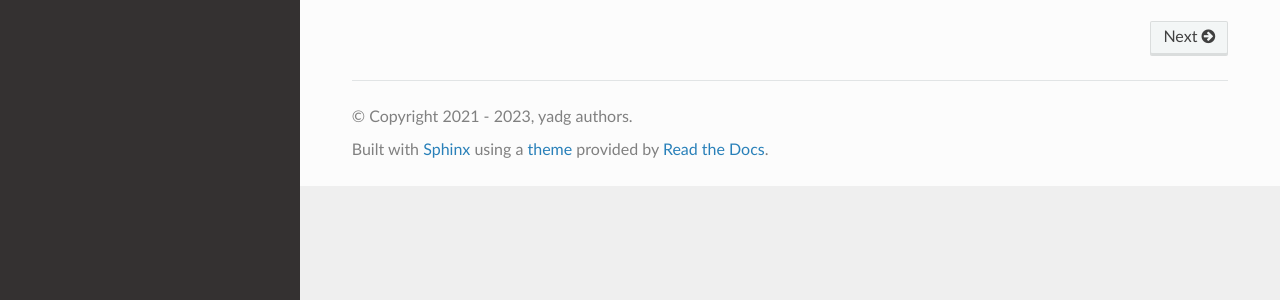
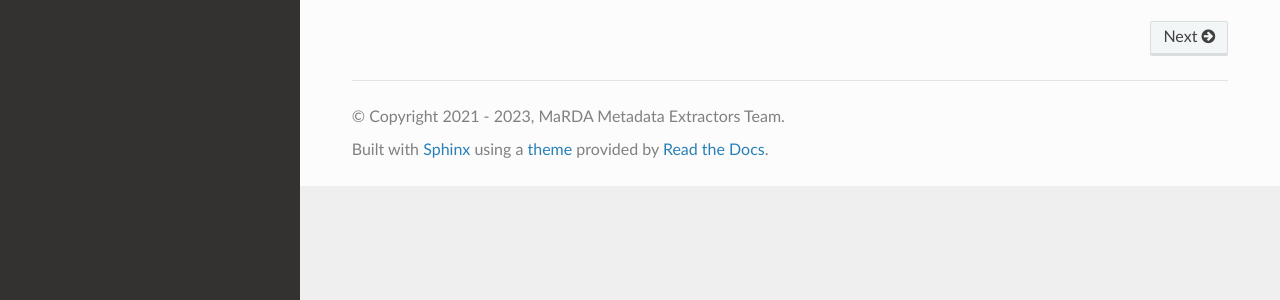
Before and after one commit to marda-alliance/metadata_extractors_schema, a Sphinx documentation site: the page built from docs/source/index.rst, in a window 1280 px wide. Shown: the part 463-763 px from the top of the page. Built offline with Sphinx 7.4.7 and the Read the Docs theme 2.0.0, drawn with Linux system fonts in a browser that asks for light colours; pages that are not in the unit, such as notebooks, are missing from menus.

Commit message:
Change authors name

```diff
--- a/docs/source/conf.py
+++ b/docs/source/conf.py
@@ -20,7 +20,7 @@ version = "main"
 # -- Project information -----------------------------------------------------
 
 project = "MaRDA Metadata Extractors"
-copyright = "2021 - 2023, yadg authors"
+copyright = "2021 - 2023, MaRDA Metadata Extractors Team"
 author = "Peter Kraus"
 release = version
 
```
